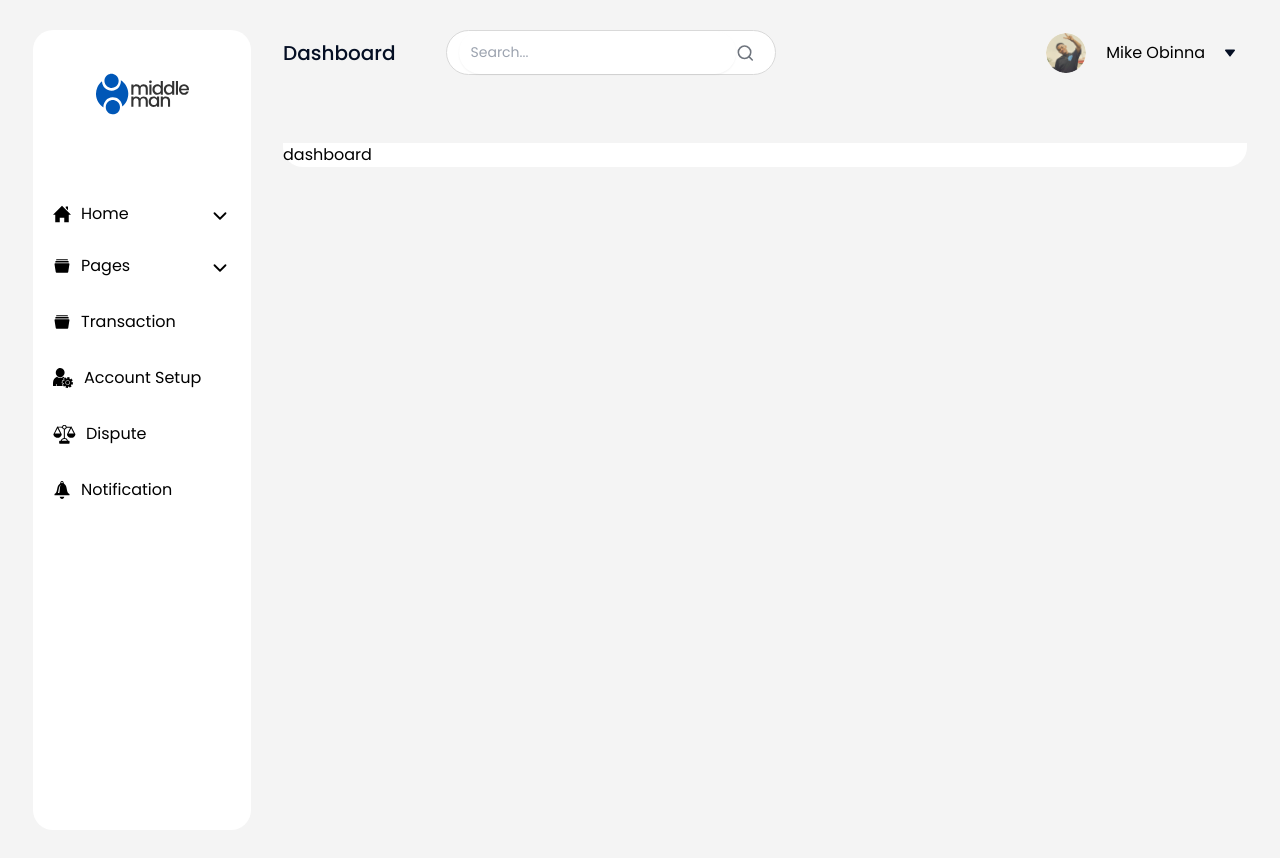
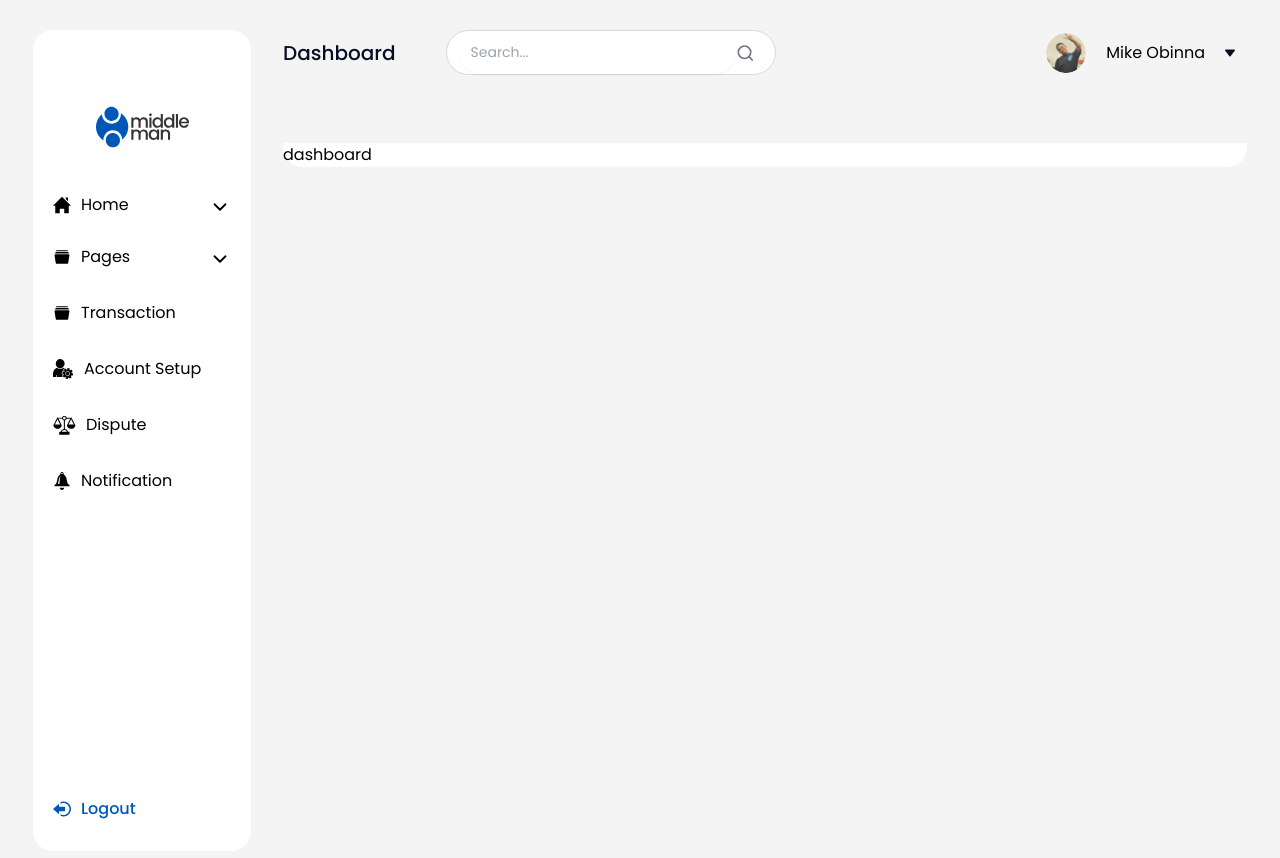
Before and after one commit to CharlesOkechukwu/Middleman_Escrow, a React (Vite) app in the folder frontend/: page /dashboard in a window 1280 px wide. Shown: the top 858 px of the page. Built offline with nearby package versions, Linux system fonts and the light colour scheme; sample sign-in values are in the browser's storage.

Commit message:
add logout btn

```diff
--- a/frontend/src/components/navigation/NavIcon.tsx
+++ b/frontend/src/components/navigation/NavIcon.tsx
@@ -32,12 +32,17 @@ const NavIcon: React.FC<Props> = ({ icon }) => {
                     <use xlinkHref="/sprite.svg#dispute" />
                   </svg>
                 )
-                :
-                (
-                  <svg width="18" height="18" viewBox="0 0 18 18">
-                    <use xlinkHref="/sprite.svg#notification" />
-                  </svg>
-                )
+                : icon === 'logout' ?
+                  (
+                    <svg width="18" height="18" viewBox="0 0 18 18">
+                      <use xlinkHref="/sprite.svg#logout" />
+                    </svg>
+                  )
+                  : (
+                    <svg width="18" height="18" viewBox="0 0 18 18">
+                      <use xlinkHref="/sprite.svg#notification" />
+                    </svg>
+                  )
       }
     </span>
   );
--- a/frontend/src/components/navigation/SideNav.tsx
+++ b/frontend/src/components/navigation/SideNav.tsx
@@ -1,5 +1,5 @@
 import React from 'react';
-import { NavLink, useLocation } from 'react-router-dom';
+import { NavLink, useLocation, useNavigate } from 'react-router-dom';
 import logo from '@/assets/images/logo.svg';
 import { navLinks } from '@/constant/dashboard-link';
 import SideNavItem from './SideNavItem';
@@ -10,6 +10,9 @@ import {
   AccordionTrigger,
 } from "@/components/ui/accordion"
 import NavIcon from './NavIcon';
+import authServices from '@/services/auth';
+import toast from 'react-hot-toast';
+
 
 interface Props {
 
@@ -18,6 +21,7 @@ interface Props {
 const SideNav: React.FC<Props> = (props) => {
 
   const { pathname } = useLocation();
+  const navigate = useNavigate()
   const links = [
     {
       id: '1',
@@ -71,12 +75,18 @@ const SideNav: React.FC<Props> = (props) => {
     },
   ]
 
+  const handleLogout = async () => {
+    localStorage.removeItem('token')
+    // await authServices.logout()
+    navigate('/auth/login')
+  }
   return (
-    <aside className='w-[218px] h-screen rounded-[20px] bg-white'>
-      <NavLink to='/' className='pt-[43px] flex justify-center'>
+    <aside className='w-[218px] h-[821px] rounded-[20px] bg-white sticky top-5'>
+      <div className='w-full h-full relative'>
+        <NavLink to='/' className='pt-[76px] flex justify-center w-full'>
           <img src={logo} alt="company logo" />
         </NavLink>
-      <ul className='pt-[75px]'>
+        <ul className='pt-[33px]'>
           <li className='px-5'>
             <Accordion type="single" collapsible>
               <AccordionItem value='item-1' className='border-none py-3'>
@@ -112,7 +122,6 @@ const SideNav: React.FC<Props> = (props) => {
               </AccordionItem>
             </Accordion>
           </li>
-
           {navLinks.map(item => (
             <li key={item.id} className='px-5 py-4'>
               <SideNavItem
@@ -125,6 +134,11 @@ const SideNav: React.FC<Props> = (props) => {
             </li>
           ))}
         </ul>
+        <button onClick={handleLogout} className='flex absolute bottom-[30px] left-5 text-pry gap-x-2.5 items-center'>
+          <NavIcon icon='logout' />
+          <h5 className='font-medium'>Logout</h5>
+        </button>
+      </div>
     </aside>
   );
 }
--- a/frontend/src/components/navigation/SideNavItem.tsx
+++ b/frontend/src/components/navigation/SideNavItem.tsx
@@ -19,8 +19,7 @@ interface Props {
 }
 
 const SideNavItem: React.FC<Props> = (props) => {
-  const { name, path, dropdown, icon, id } = props;
-  console.log(id)
+  const { name, path, dropdown, icon } = props;
   return (
     <>
       <div className='flex gap-x-2.5 items-center'>
--- a/frontend/src/config/axios/index.ts
+++ b/frontend/src/config/axios/index.ts
@@ -6,8 +6,11 @@ import { addTokenInterceptor } from "./interceptor";
 
 
 const http: AxiosInstance = axios.create({
-  baseURL: 'http://127.0.0.1:5000'//import.meta.env.API_URL,
+  baseURL: 'http://127.0.0.1:5000',//import.meta.env.API_URL,
   // withCredentials: true,
+  headers: {
+    "Content-Type": "application/json",
+  },
 })
 
 
--- a/frontend/src/config/axios/interceptor.ts
+++ b/frontend/src/config/axios/interceptor.ts
@@ -1,13 +1,15 @@
-import Authorization from "@/lib/authorization";
+// import Authorization from "@/lib/authorization";
 
 
-const authorization = new Authorization()
+// const authorization = new Authorization()
 
 // add bearer token to request header
 const addTokenInterceptor = (config: any) => {
-  const token = authorization.token()
+  const token = localStorage.getItem("token")
   if (token) {
-    config.headers.Authorization = token
+    config.headers.Authorization = `Bearer ${token}`;
+  } else {
+    console.warn("Token is missing, Authorization header not added.");
   }
   return config;
 }
--- a/frontend/src/services/auth.ts
+++ b/frontend/src/services/auth.ts
@@ -1,28 +1,28 @@
-// import http from "@/config/axios";
-import axios from "axios";
-
-
-const API_URL = 'http://127.0.0.1:5000'
-
+import http from "@/config/axios";
+// import axios from "axios";
 
 export const authUrls = {
   LOGIN_URL: '/login',
-  REGISTER_URL: '/register'
+  REGISTER_URL: '/register',
+  LOGOUT: '/logout',
 }
 
 const login = async (params: LoginData) => {
-  return await axios.post(`${API_URL}/login`, params)
+  return await http.post(authUrls.LOGIN_URL, params)
 }
 
 const register = async (params: RegisterData) => {
-  return await axios.post(`${API_URL}/register`, params)
+  return await http.post(authUrls.REGISTER_URL, params)
 }
 
-
+const logout = async () => {
+  return await http.post(authUrls.LOGOUT)
+}
 
 const authServices = {
   login,
-  register
+  register,
+  logout
 }
 
 export default authServices;
```
Also changed, not shown: frontend/public/sprite.svg. Lines whose indentation alone changed are shown as unchanged.
